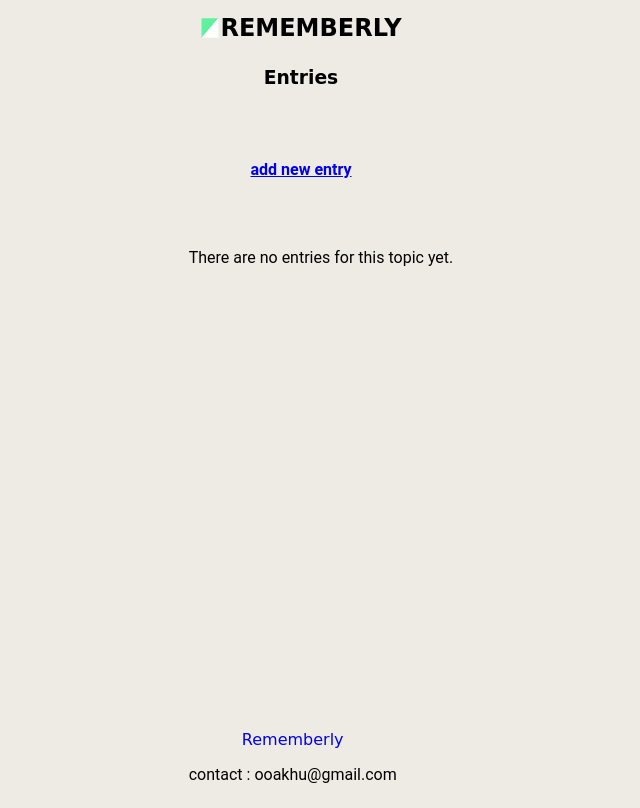
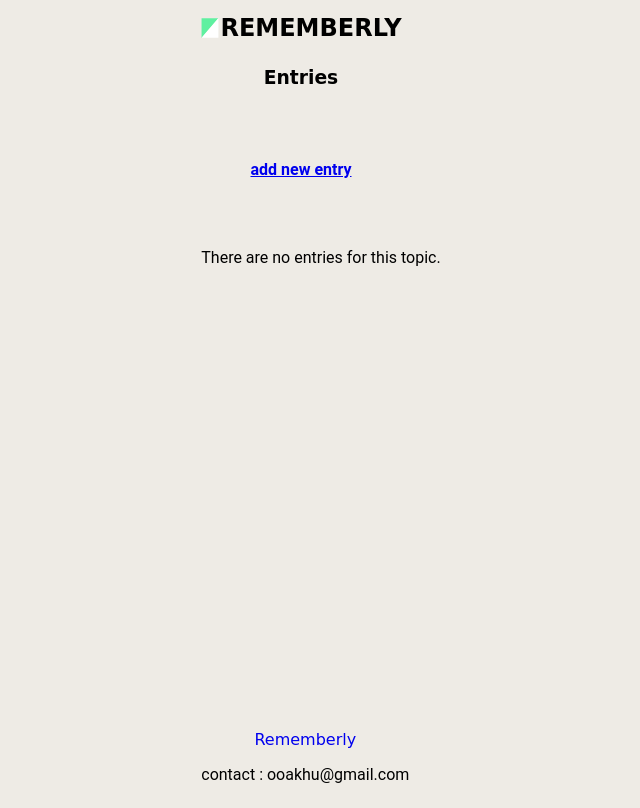
Before and after one commit to ooakhu/Rememberly, a Django app: template remapp/templates/rememberly/topic.html in a window 1280 px wide. Shown: the whole page, without its empty margins (339-979 px from the left). Run offline with Django 3.2, Linux system fonts and the light colour scheme; the template is opened without the code that fills it, so the values that code supplies are empty; some libraries are stand-ins or nearby versions.

Commit message:
inor change

```diff
--- a/remapp/templates/rememberly/topic.html
+++ b/remapp/templates/rememberly/topic.html
@@ -25,7 +25,7 @@
      </div>
     </div><!--panel-->
   {% empty %}
-      There are no entries for this topic yet.
+      There are no entries for this topic.
   {% endfor %}
 
 {% endblock content %}
```
